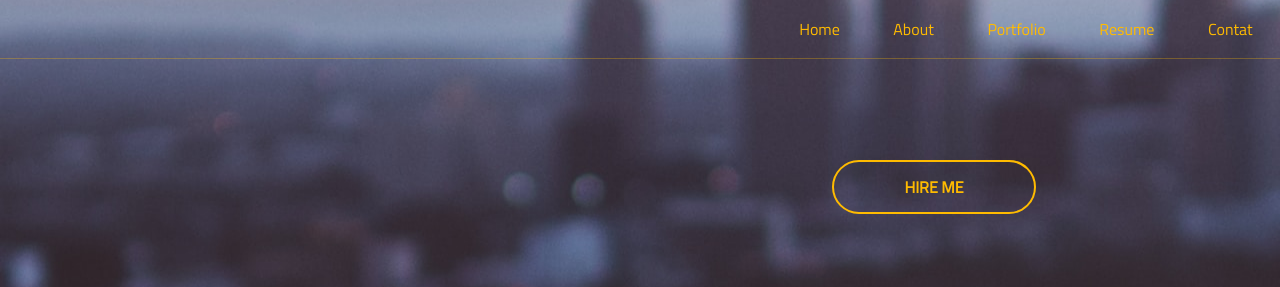
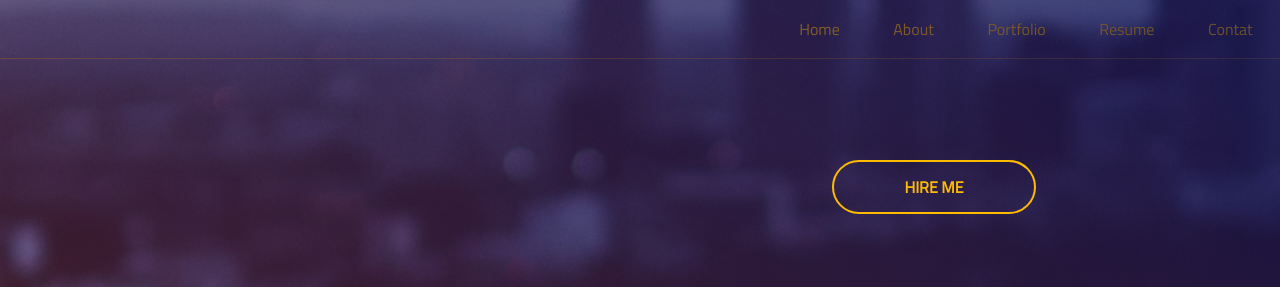
Before and after one commit to elyseeelius/elyseeelius.github.io, a plain HTML site: page index.html in a window 1280 px wide. Shown: the top 287 px of the page. Drawn offline with Linux system fonts and the light colour scheme.

Commit message:
Update style.css

```diff
--- a/css/style.css
+++ b/css/style.css
@@ -1,11 +1,23 @@
 
 body {
     font-family: 'Titillium Web', sans-serif;
-    background: url('../images/porfolio.jpg');
+    background: url('../images/porfolio.jpg') center center no-repeat;
     background-position: center;
     background-color: rgb(133, 133, 133);
     color: #fff;
     margin: 0 auto;
+
+
+}
+body::before{
+            content: '';
+        position: absolute;
+        top: 0;
+        right: 0;
+        bottom: 0;
+        left: 0;
+        background-image: linear-gradient(to bottom left, rgb(0, 1, 75),rgba(224, 19, 19, 0.3));
+        opacity: .6;
 }
 
 #skill {
@@ -39,7 +51,7 @@ li:last-child {
 }
 
 p {
-    margin: 20% auto;
+    margin: 18% auto;
     font-size: 3em;
     line-height: 60px;
     margin-left: 5%;
```
